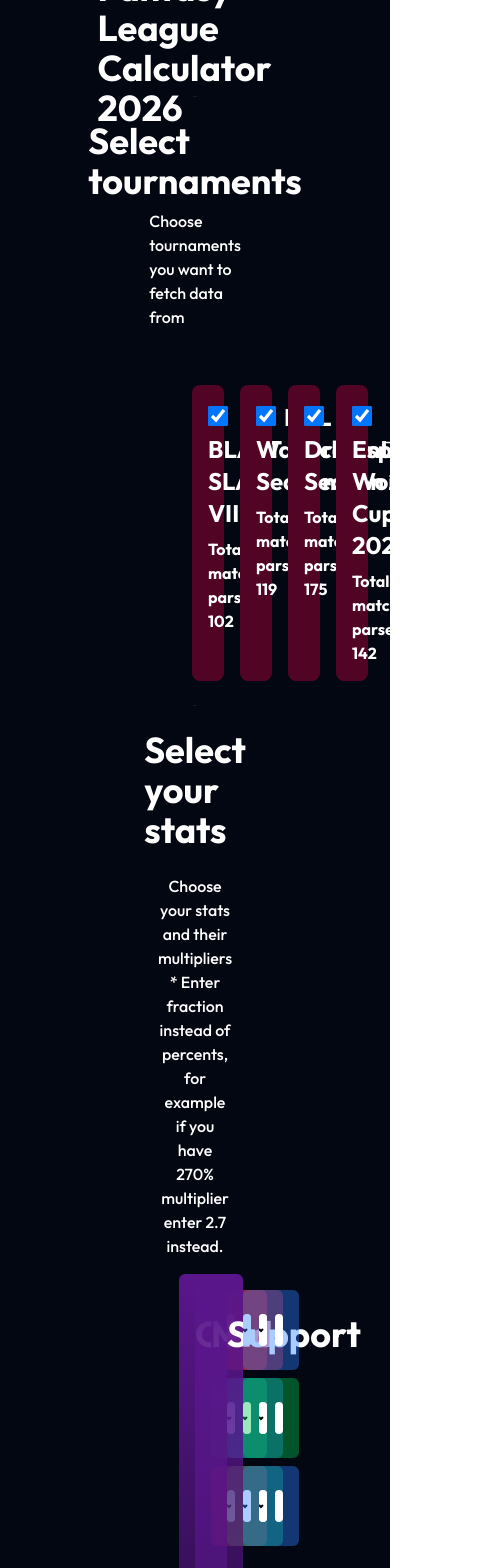
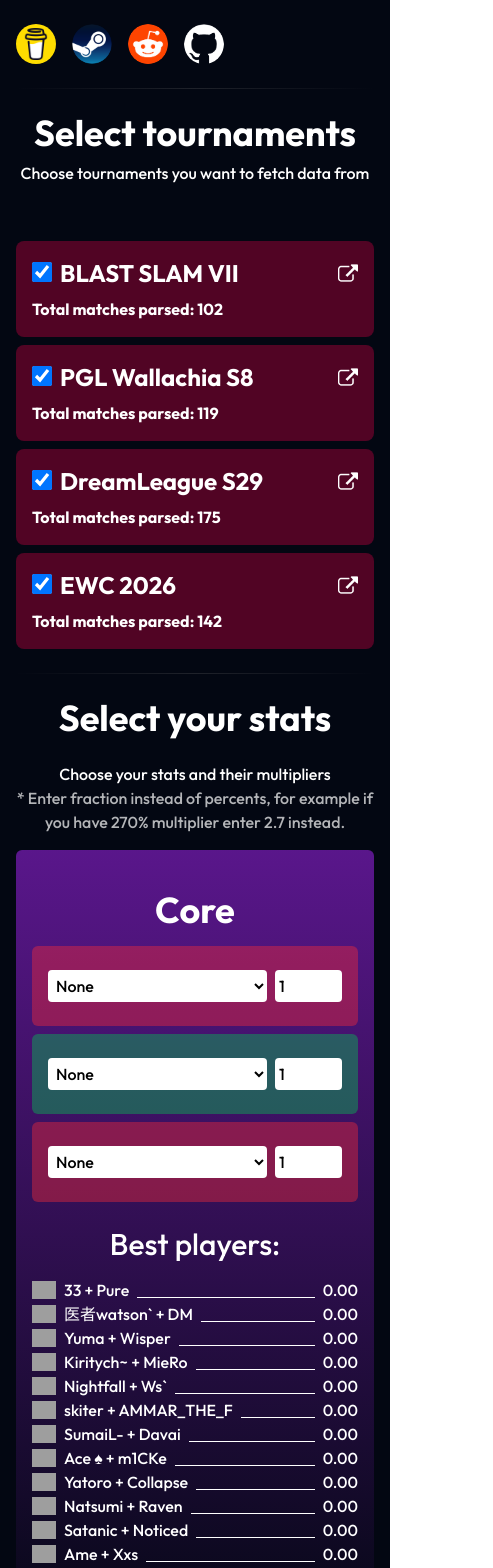
Before and after one commit to bydoodle/dota-fantasy-2026, a React (Vite) app in the folder website/: page / in a window 390 px wide. Shown: the top 1568 px of the page, 493 px wide, since content can reach past the window. Built offline with nearby package versions, Linux system fonts and the light colour scheme; grey boxes are pictures that could not be loaded.

Commit message:
responsive design added

```diff
--- a/website/src/App.jsx
+++ b/website/src/App.jsx
@@ -180,23 +180,23 @@ function App() {
   }
 
   return (
-    <div className='px-48 relative w-full bg-gray-950 min-h-screen flex flex-col'>
+    <div className='2xl:px-48 xl:px-36 lg:px-24 md:px-12 sm:px-8 px-4 relative w-full bg-gray-950 min-h-screen flex flex-col'>
       <header className='flex justify-between py-6 items-center w-full'>
         <div className='flex justify-between gap-4'>
           <a href="https://buymeacoffee.com/nineteenqq" target='_blank' rel="noopener noreferrer">
-            <img src={bmc} className='size-12 rounded-full' alt="Buy me a coffee"/>
+            <img src={bmc} className='size-10 xl:size-12 rounded-full' alt="Buy me a coffee"/>
           </a>
           <a href="https://steamcommunity.com/id/doodlehateu/" target='_blank' rel="noopener noreferrer">
-            <img src={steam} className='size-12 rounded-full' alt="Steam"/>
+            <img src={steam} className='size-10 xl:size-12 rounded-full' alt="Steam"/>
           </a>
           <a href="https://www.reddit.com/r/DotA2/comments/1vbt4z3/fantasy_calculator_2026/" target='_blank' rel="noopener noreferrer">
-            <img src={reddit} className='size-12 rounded-full' alt="Reddit"/>
+            <img src={reddit} className='size-10 xl:size-12 rounded-full' alt="Reddit"/>
           </a>
           <a href="https://github.com/bydoodle/dota2fantasy" target="_blank" rel="noopener noreferrer">
-            <img src={github} className="size-12 rounded-full" alt="" />
+            <img src={github} className="size-10 xl:size-12 rounded-full" alt="" />
           </a>
         </div>
-        <h1 className='absolute left-1/2 -translate-x-1/2'>
+        <h1 className='hidden 2xl:block 2xl:absolute 2xl:left-1/2 2xl:-translate-x-1/2'>
           Fantasy League Calculator 2026
         </h1>
         {/* <Listbox value={selectedLanguage} onChange={setSelectedLanguage}>
@@ -242,11 +242,11 @@ function App() {
         <h2>Select tournaments</h2>
         <p className='mt-2'>Choose tournaments you want to fetch data from</p>
       </div>
-      <section className='flex w-full justify-between mt-8 gap-4 pb-6'>
+      <section className='grid grid-cols-1 sm:grid-cols-2 xl:flex w-full xl:justify-between mt-8 gap-2 lg:gap-4 pb-6'>
         {Object.entries(leagues).map(([league, data]) => (
           <div key={league} className='relative bg-pink-950 p-4 rounded-lg flex w-full flex-col'>
             <article>
-              <div className='flex items-center'>
+              <div className='flex items-center justify-between'>
                 <label htmlFor={league} className='text-2xl font-bold'>
                   <input type="checkbox" name="" id={league} className='mr-2 size-5' checked={selectedTournaments.includes(league)} onChange={() =>
                     setSelectedTournaments(prev =>
@@ -255,7 +255,7 @@ function App() {
                         : [...prev, league]
                     )
                   } />
-                  {data.name}
+                  {data.short_name}
                 </label>
                 <a href={data.link} target='_blank' rel="noopener noreferrer">
                   <img src={external} alt="" className='size-5 invert ml-4' />
@@ -267,16 +267,16 @@ function App() {
         ))}
       </section>
       <hr className="h-px border-t-0 bg-transparent bg-gradient-to-r from-transparent via-neutral-500 to-transparent opacity-25 dark:via-neutral-400" />
-      <section className='relative w-full flex flex-col gap-4 items-center pt-6'>
+      <section className='relative w-full flex flex-col gap-4 items-center py-6'>
         <h2 className='text-white font-bold text-5xl'>Select your stats</h2>
-        <p className='text-white text-center mt-2'>Choose your stats and their multipliers <br />* Enter fraction instead of percents, for example if you have 270% multiplier enter 2.7 instead.</p>
+        <p className='text-white text-center mt-2'>Choose your stats and their multipliers <br /><span className='text-white/70'>* Enter fraction instead of percents, for example if you have 270% multiplier enter 2.7 instead.</span></p>
         {/* <button className='text-yellow-500 text-2xl absolute right-0 top-12 cursor-pointer' onClick={() => setIsHIW(true)}>How does it counts?</button> */}
-        <div className='grid grid-cols-3 gap-4'>
+        <div className='grid grid-cols-1 xl:grid-cols-3 gap-4'>
           {Object.keys(roles).map((role, index) => (
             <div
             key={role}
             className='flex flex-col gap-2 p-4 bg-gradient-to-b from-purple-900 rounded-md to-transparent'>
-              <div className='flex justify-between gap-4'>
+              <div className='flex flex-col md:flex-row justify-between items-center md:items-start gap-4'>
                 <div className='w-[40%] flex flex-col mt-6 gap-6'>
                   <h2 className='text-center text-white text-5xl'>{{0: 'Core', 1: 'Mid', 2: 'Support'}[role]}</h2>
                 </div>
```
